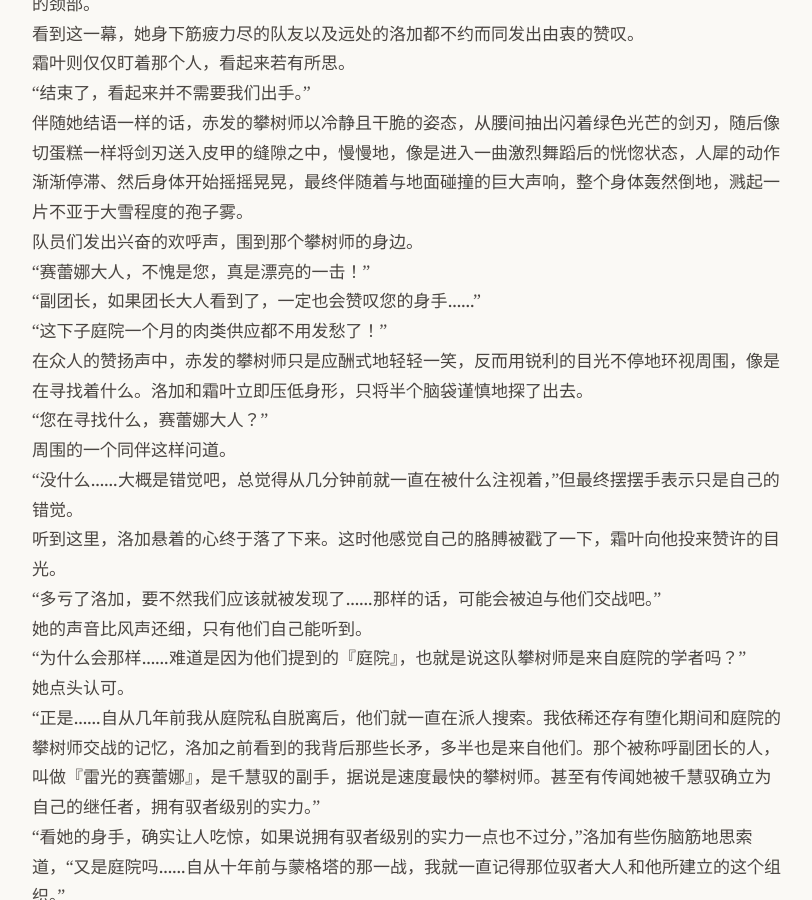
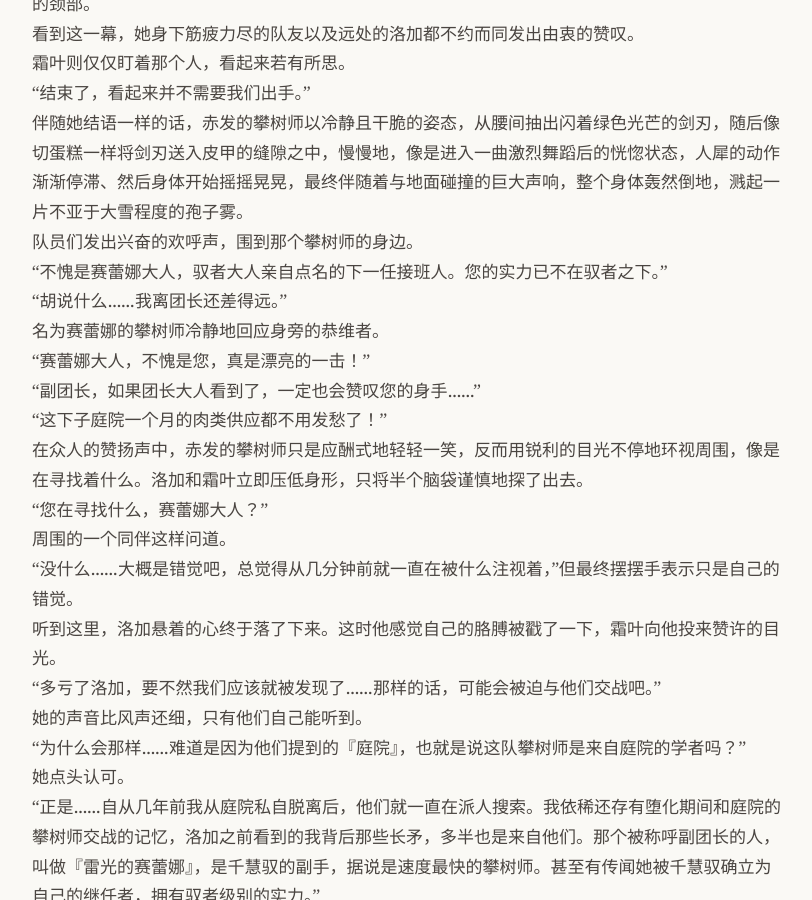
Before and after one commit to yihenc/yihenc.github.io, a Jekyll site: the page built from _posts/2026-03-02-壁迷宫.md, in a window 1280 px wide and 900 px high, scrolled down 3353 px. Shown: the whole window, without its empty margins (232-1044 px from the left). Built offline with Jekyll 4.4.1, drawn with Linux system fonts in a browser that asks for light colours; nearby versions of some CDN libraries.

Commit message:
Update: 壁迷宫

```diff
--- a/_posts/2026-03-02-壁迷宫.md
+++ b/_posts/2026-03-02-壁迷宫.md
@@ -56,6 +56,9 @@ date: 2026-03-02 00:00 +0000
 “结束了，看起来并不需要我们出手。”
 伴随她结语一样的话，赤发的攀树师以冷静且干脆的姿态，从腰间抽出闪着绿色光芒的剑刃，随后像切蛋糕一样将剑刃送入皮甲的缝隙之中，慢慢地，像是进入一曲激烈舞蹈后的恍惚状态，人犀的动作渐渐停滞、然后身体开始摇摇晃晃，最终伴随着与地面碰撞的巨大声响，整个身体轰然倒地，溅起一片不亚于大雪程度的孢子雾。
 队员们发出兴奋的欢呼声，围到那个攀树师的身边。
+“不愧是赛蕾娜大人，驭者大人亲自点名的下一任接班人。您的实力已不在驭者之下。”
+“胡说什么……我离团长还差得远。”
+名为赛蕾娜的攀树师冷静地回应身旁的恭维者。
 “赛蕾娜大人，不愧是您，真是漂亮的一击！”
 “副团长，如果团长大人看到了，一定也会赞叹您的身手……”
 “这下子庭院一个月的肉类供应都不用发愁了！”
```
